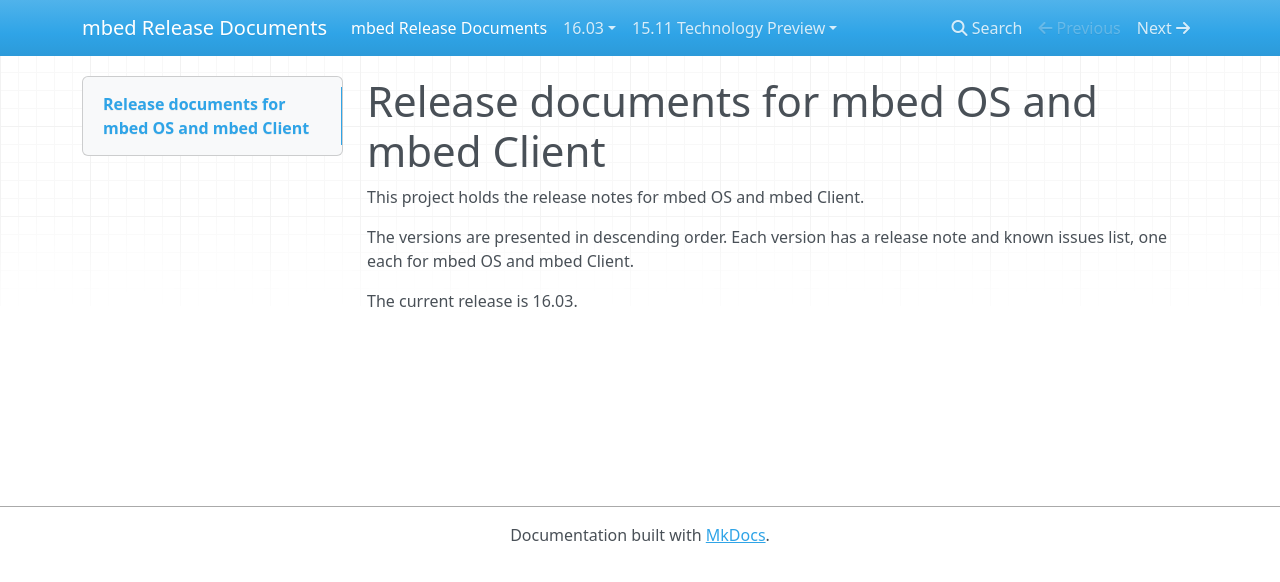
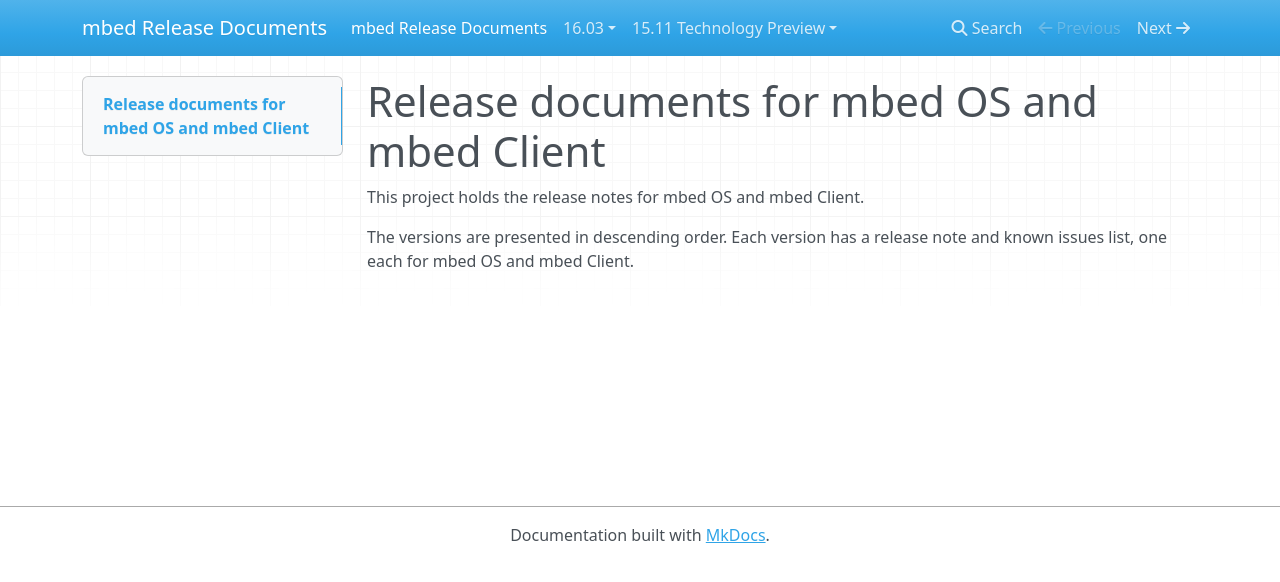
Before and after one commit to kurtace72/mbed_os_release_notes, an MkDocs documentation site: the page built from Docs/index.md, in a window 1280 px wide. Shown: the top 582 px of the page. Built offline with MkDocs 1.6.1, drawn with Linux system fonts in a browser that asks for light colours; nearby versions of some CDN libraries; old or Windows-style settings are respelled for this version of MkDocs.

Commit message:
Removing reference to current

```diff
--- a/Docs/index.md
+++ b/Docs/index.md
@@ -3,5 +3,3 @@
 This project holds the release notes for mbed OS and mbed Client.
 
 The versions are presented in descending order. Each version has a release note and known issues list, one each for mbed OS and mbed Client.
-
-The current release is 16.03.
```
